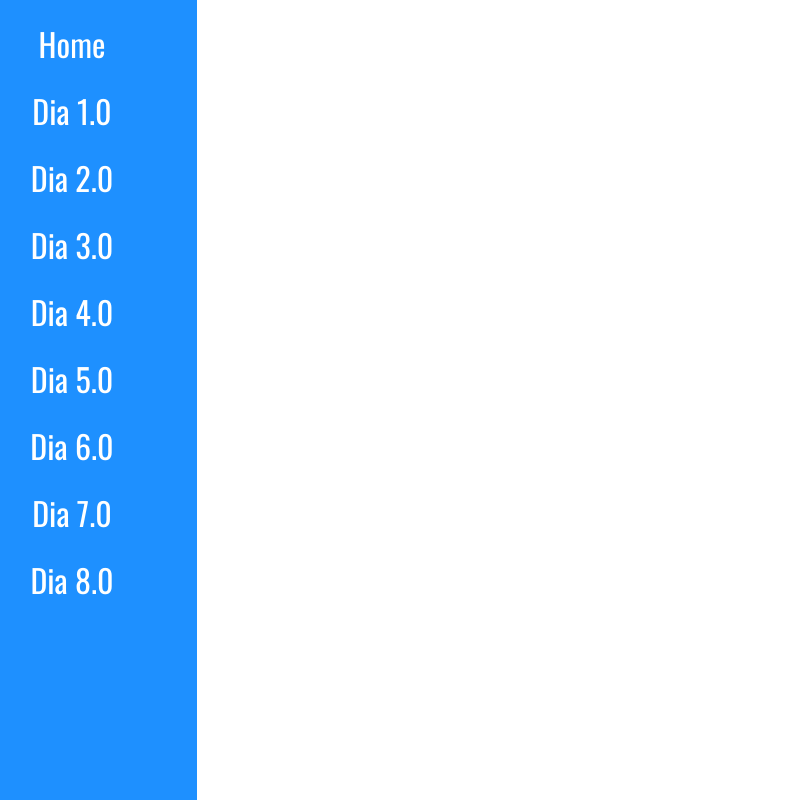
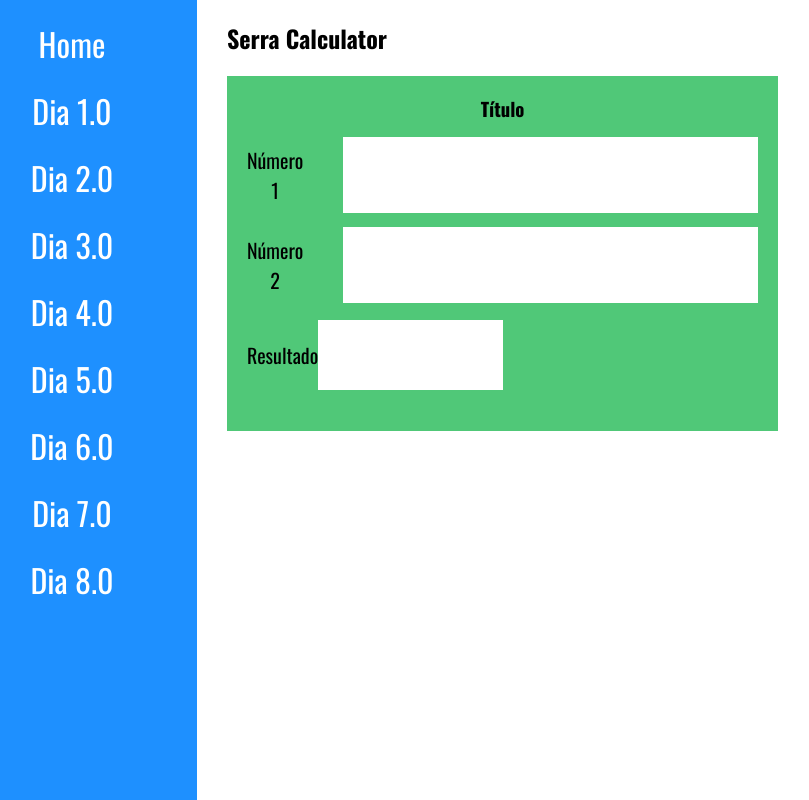
Before and after one commit to kauanpecanha/Serra_React, a React (Create React App) app: page /dia21 in a window 1280 px wide. Shown: the whole page, without its empty margins (53-862 px from the left). Built offline with nearby package versions, Linux system fonts and the light colour scheme.

Commit message:
Adição do Componente do Quadrado do Dia 2.1 do Figma

```diff
--- /dev/null
+++ b/src/Components/D21_square/D21_square.css
@@ -0,0 +1,32 @@
+.square{
+    width: 551px;
+    height: 355px;
+    background-color: #50C878;
+    text-align: center;
+    display: flex;
+    flex-direction: column;
+}
+
+.square_content_data{
+    height: 70px;
+    display: flex;
+    align-items: center;
+    padding-left: 20px;
+    padding-right: 20px;
+    margin-bottom: 20px;
+    font-size: 20px;
+}
+
+.square_content_data input{
+    height: 100%;
+    border-color: transparent;
+    width: 100%;
+    margin-left: 40px;
+}
+
+.resultado{
+    background-color: white;
+    width: 185px;
+    height: 21px;
+    height: 100%;
+}
--- /dev/null
+++ b/src/Components/D21_square/D21_square.jsx
@@ -0,0 +1,24 @@
+import React from 'react'
+import './D21_square.css'
+
+export default function D21_square(){
+    return(
+        <div className="square">
+            <h3>Título</h3>
+            <div className="square_content">
+                <div className="square_content_data">
+                    <span>Número 1</span>
+                    <input></input>
+                </div>
+                <div className="square_content_data">
+                    <span>Número 2</span>
+                    <input></input>
+                </div>
+                <div className="square_content_data">
+                    <span>Resultado</span>
+                    <div className="resultado"></div>
+                </div>
+            </div>
+        </div>
+    )
+}
--- a/src/Menu&Content/Content.jsx
+++ b/src/Menu&Content/Content.jsx
@@ -19,6 +19,8 @@ export default function Content(){
                 <Route path = "/dia11" element = {<Dia11 />}/>
 
                 <Route path = "/dia2" element = {<Dia2 />}/>
+
+                <Route path = "/dia21" element = {<Dia21 />}/>
             </Routes>
         </main>
     )
--- a/src/Pages/Dia21.jsx
+++ b/src/Pages/Dia21.jsx
@@ -0,0 +1,16 @@
+import React from 'react'
+import '../Pages/styles/Dia21.css'
+import D21_square from '../Components/D21_square/D21_square'
+
+export default function Dia21(){
+    return(
+        <div className="dia21">
+            <div className="D21_title">
+                    <h2>Serra Calculator</h2>
+            </div>
+            <div className="D21_squares_area">
+                <D21_square />
+            </div>
+        </div>
+    )
+}
```
Also changed, not shown: src/Pages/styles/Dia21.css (added).
